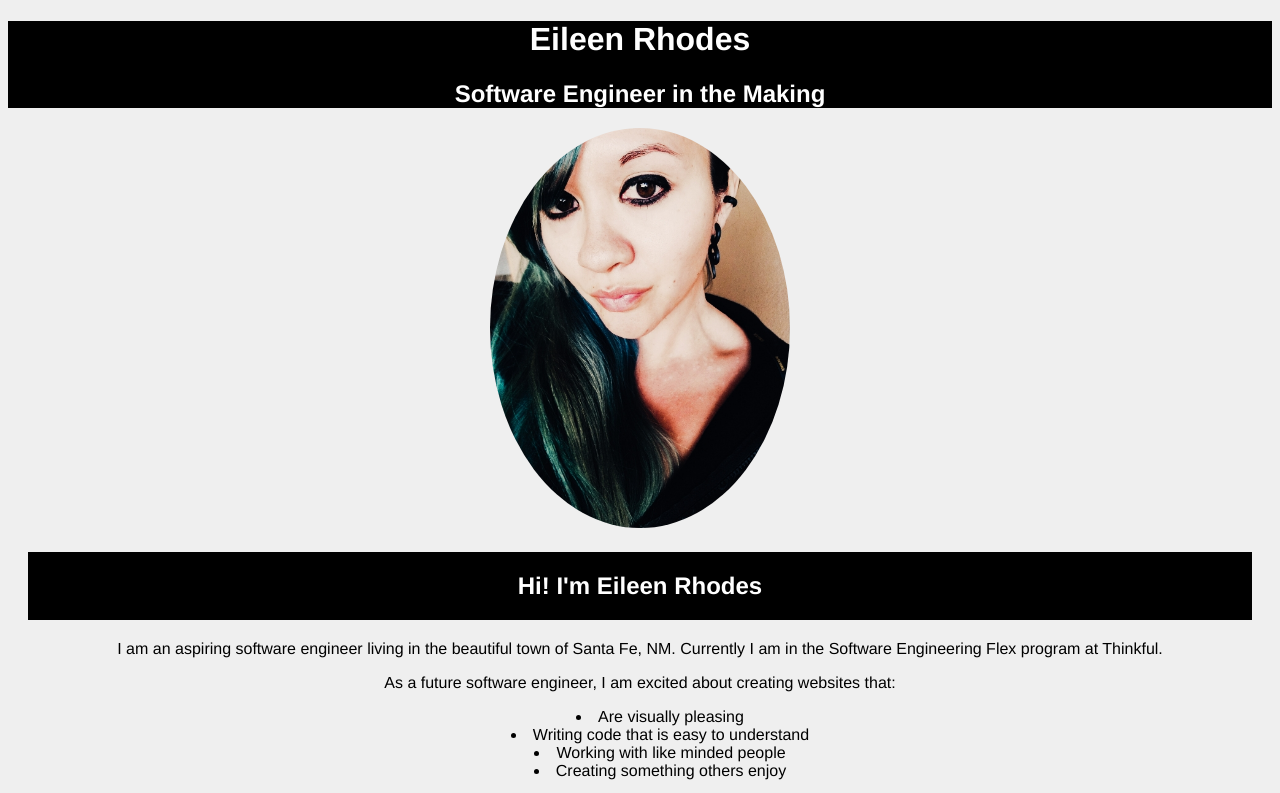
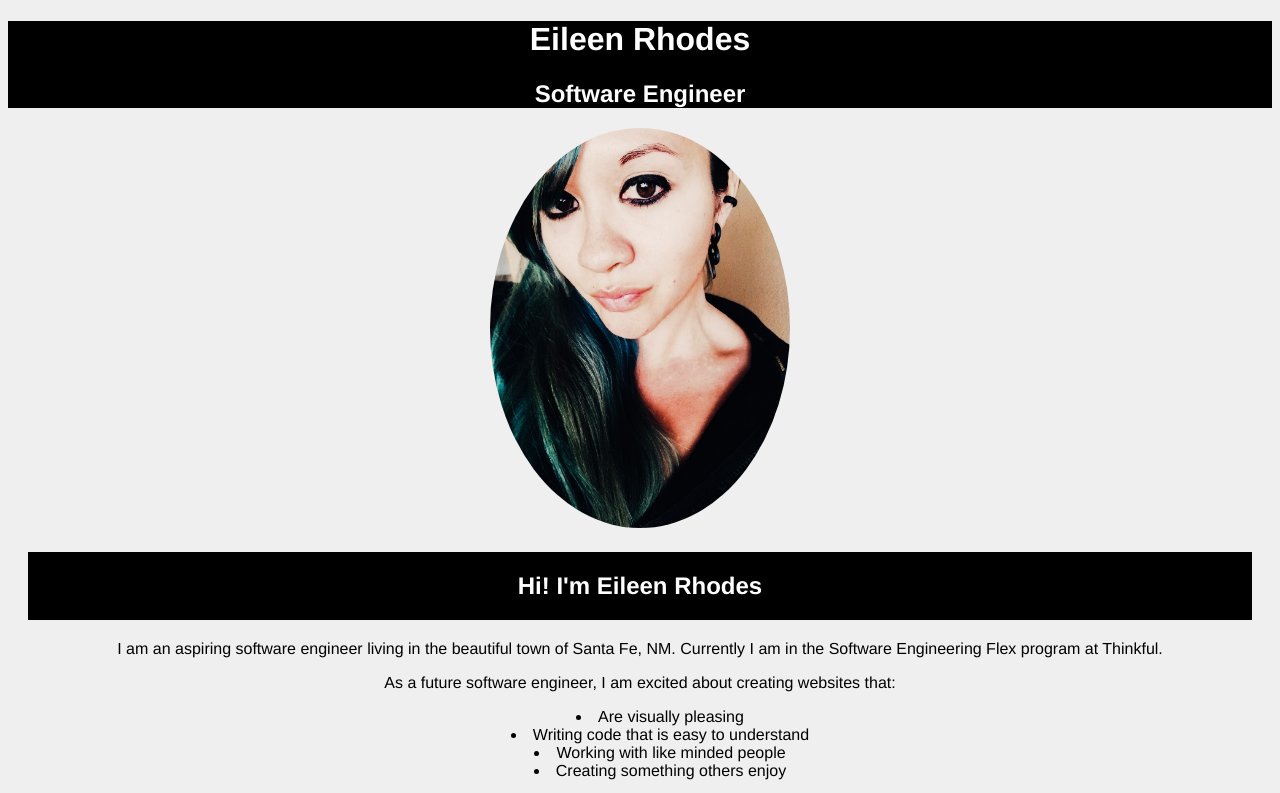
Before and after one commit to etrhodes/Thinkful-Portfolio-Page, a plain HTML site: page index.html in a window 1280 px wide. Shown: the top 793 px of the page. Drawn offline with Linux system fonts and the light colour scheme; grey boxes are pictures that could not be loaded.

Commit message:
Header language

```diff
--- a/index.html
+++ b/index.html
@@ -14,7 +14,7 @@
       <!--Header-->
       <header>
         <h1>Eileen Rhodes</h1>
-        <h2>Software Engineer in the Making</h2>
+        <h2>Software Engineer</h2>
       </header>
     <div id="introduction">
       <article>
```
